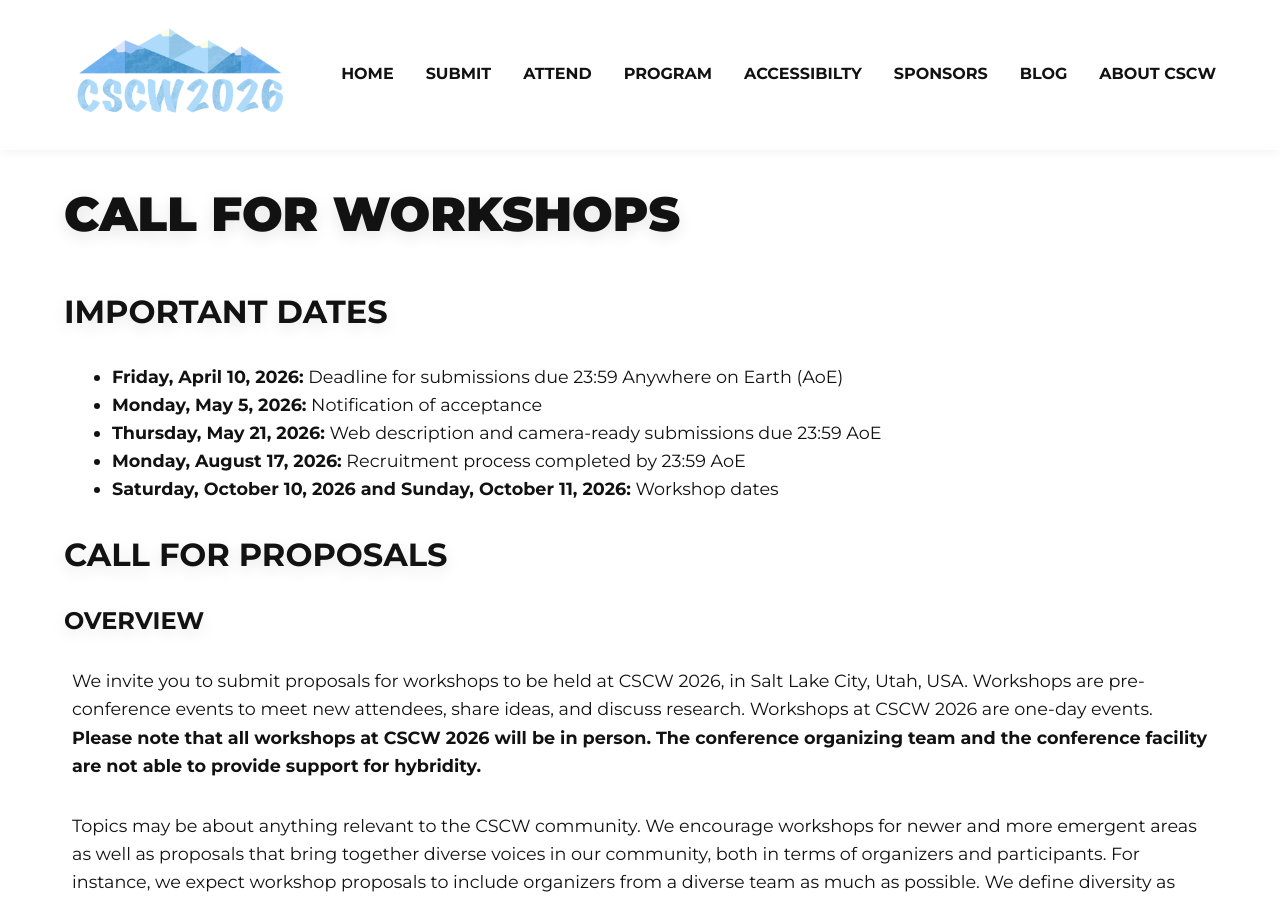
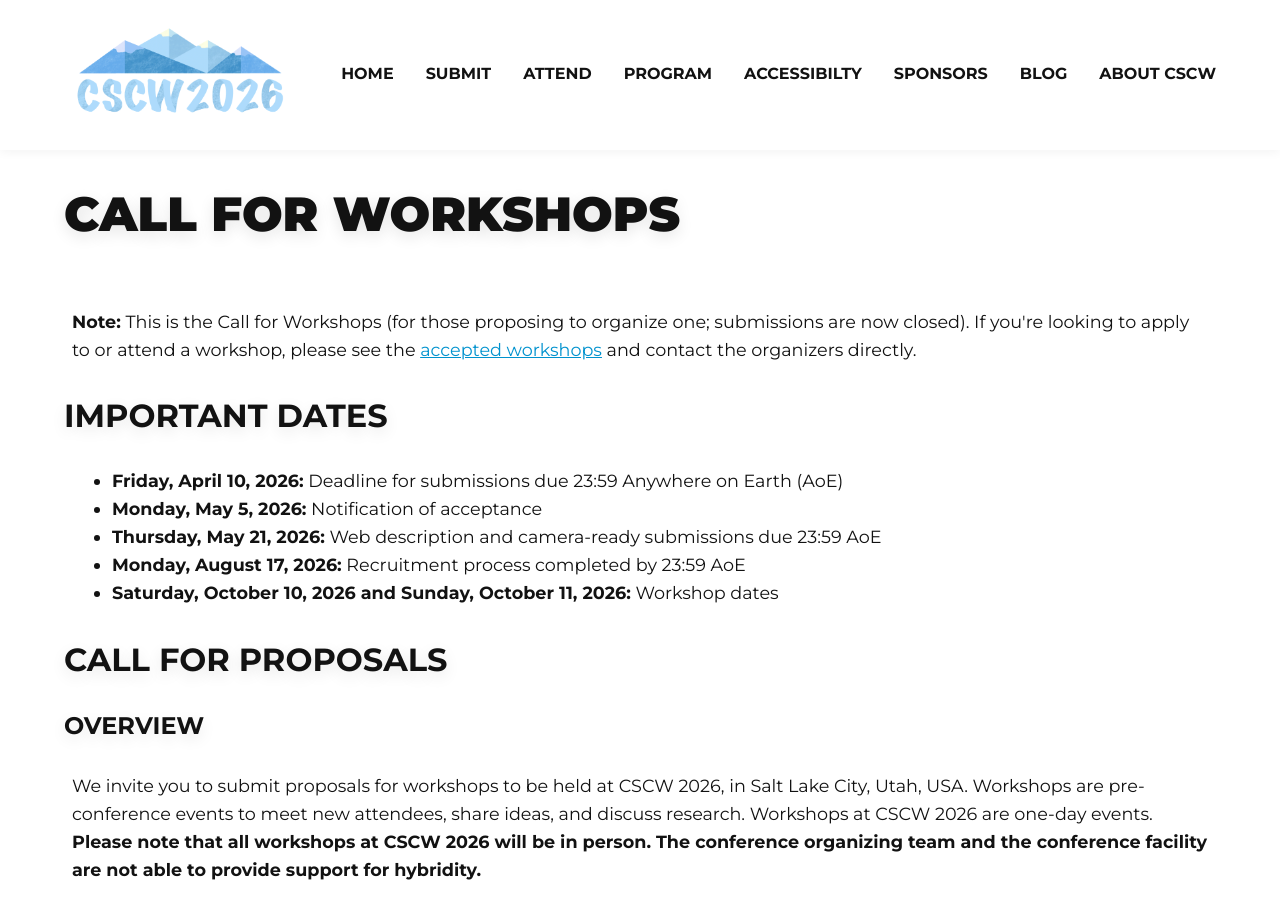
Before and after one commit to anthonypinter/cscw2026-website, a Jekyll site: the page built from workshops.html, in a window 1280 px wide and 900 px high. Built offline with Jekyll 4.4.1, drawn with Linux system fonts in a browser that asks for light colours.

Commit message:
Update workshops.html

```diff
--- a/workshops.html
+++ b/workshops.html
@@ -13,7 +13,7 @@ section_id: home
       <h1 class="page-title">
         CALL FOR WORKSHOPS
       </h1>
-
+		<div class="page-text"><strong>Note:</strong> This is the Call for Workshops (for those proposing to organize one; submissions are now closed). If you're looking to apply to or attend a workshop, please see the <a href="https://cscw.acm.org/2026/workshopprogram.html">accepted workshops</a> and contact the organizers directly.</div>
         <h2>IMPORTANT DATES</h2>
 
       <div class="page-text">
```
